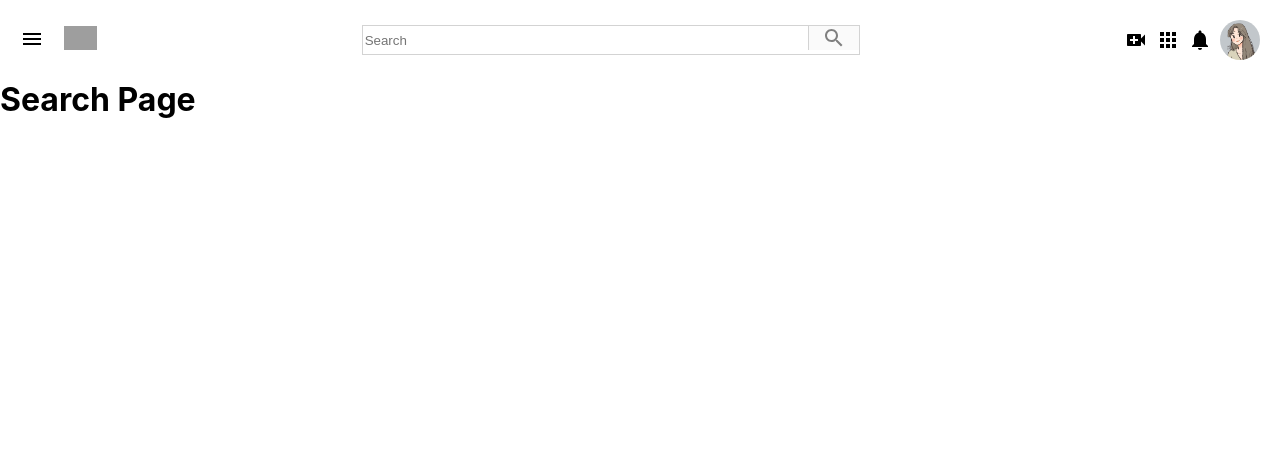
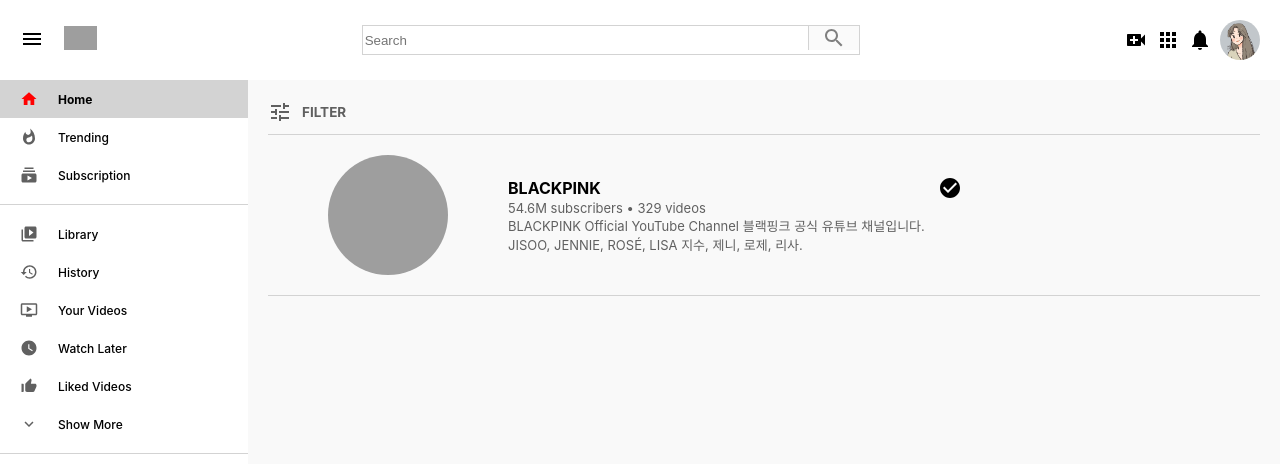
Before and after one commit to gurungbjta/react-youtube-clone, a React (Create React App) app: page /search/1 in a window 1280 px wide. Shown: the top 468 px of the page. Built offline with nearby package versions, Linux system fonts and the light colour scheme; grey boxes are pictures that could not be loaded.

Commit message:
search page logo and description

```diff
--- a/src/App.js
+++ b/src/App.js
@@ -3,6 +3,7 @@
 import Header from './Header';
 import Sidebar from './Sidebar';
 import RecommendedVideos from './RecommendedVideos'
+import SearchPage from './SearchPage';
 import {BrowserRouter as Router, Switch, Route} from "react-router-dom";
 
 function App() {
@@ -13,7 +14,10 @@
         <Switch>
         {/* "/search:searchTerm" is going to take you to search/(whatever you type) */}
           <Route path="/search/:searchTerm">
-            <h1>Search Page</h1>
+            <div className="app__page">
+              <Sidebar />
+              <SearchPage />
+            </div>
           </Route>
           <Route path="/">
             <div className="app__page">
--- /dev/null
+++ b/src/ChannelRow.css
@@ -0,0 +1,27 @@
+.channelRow{
+    display: flex;
+    align-items: center;
+    width: 70%;
+}
+
+.channelRow__text{
+    display: flex;
+    flex-direction: column; /* puts all in row */
+}
+
+.channelRow__text > p{
+    color: #606060;
+    font-size: small !important;
+}
+
+.channelRow__logo{
+    height: 120px !important;
+    width: 120px !important;
+    margin: 10px 60px;
+}
+
+.channelRow__text > h4{
+    display: flex;
+    align-items: center;
+    justify-content: space-between;
+}
--- /dev/null
+++ b/src/ChannelRow.js
@@ -0,0 +1,20 @@
+import React from 'react'
+import Avatar from '@material-ui/core/Avatar';
+import './ChannelRow.css'
+import CheckCircleIcon from '@material-ui/icons/CheckCircle';
+
+function ChannelRow({image, channel, verified, subs, noOfVideos, description}) {
+    return (
+        <div className="channelRow">
+            <Avatar className="channelRow__logo" src={image} alt={channel} />
+            <div className="channelRow__text">
+                <h4>{channel}{verified && <CheckCircleIcon/>} </h4> {/* if verified is true, then also add CheckCircleIcon  */}
+                <p>{subs} subscribers • {noOfVideos} videos </p>
+                <p>{description}</p>
+            </div>
+        </div>
+
+    )
+}
+
+export default ChannelRow
--- /dev/null
+++ b/src/SearchPage.css
@@ -0,0 +1,24 @@
+.searchPage{
+    flex: 0.8;
+    background-color: #f9f9f9;
+    padding: 20px 20px; /* top-bottom: 20px and left-right: 20px */
+}
+
+.searchPage__filter{
+    display: flex;
+    align-items: center;
+    color: #606060;
+    font-size: xx-small !important;
+}
+
+.searchPage__filter > h2{
+    margin-left: 10px;
+}
+
+.searchPage > hr{
+    height: 1px;
+    border: 0;
+    background-color: lightgray;
+    margin-top: 10px;
+    margin-bottom: 10px;
+}
--- /dev/null
+++ b/src/SearchPage.js
@@ -0,0 +1,30 @@
+import React from 'react'
+import "./SearchPage.css"
+import TuneIcon from '@material-ui/icons/Tune';
+import ChannelRow from './ChannelRow'
+import BlackPink from './images/BlackPink.png'
+
+function SearchPage() {
+    return (
+        <div className="searchPage">
+            <div className="searchPage__filter">
+                <TuneIcon/>
+                <h2>FILTER</h2>
+            </div>
+            <hr/>
+
+            <ChannelRow
+            image={BlackPink}
+            channel="BLACKPINK"
+            verified
+            subs="54.6M"
+            noOfVideos={329}
+            description="BLACKPINK Official YouTube Channel 블랙핑크 공식 유튜브 채널입니다. JISOO, JENNIE, ROSÉ, LISA 지수, 제니, 로제, 리사."
+            />
+
+            <hr/>
+        </div>
+    )
+}
+
+export default SearchPage
```
Also changed, not shown: 2 other files (tests, documents, lock files or other folders).
